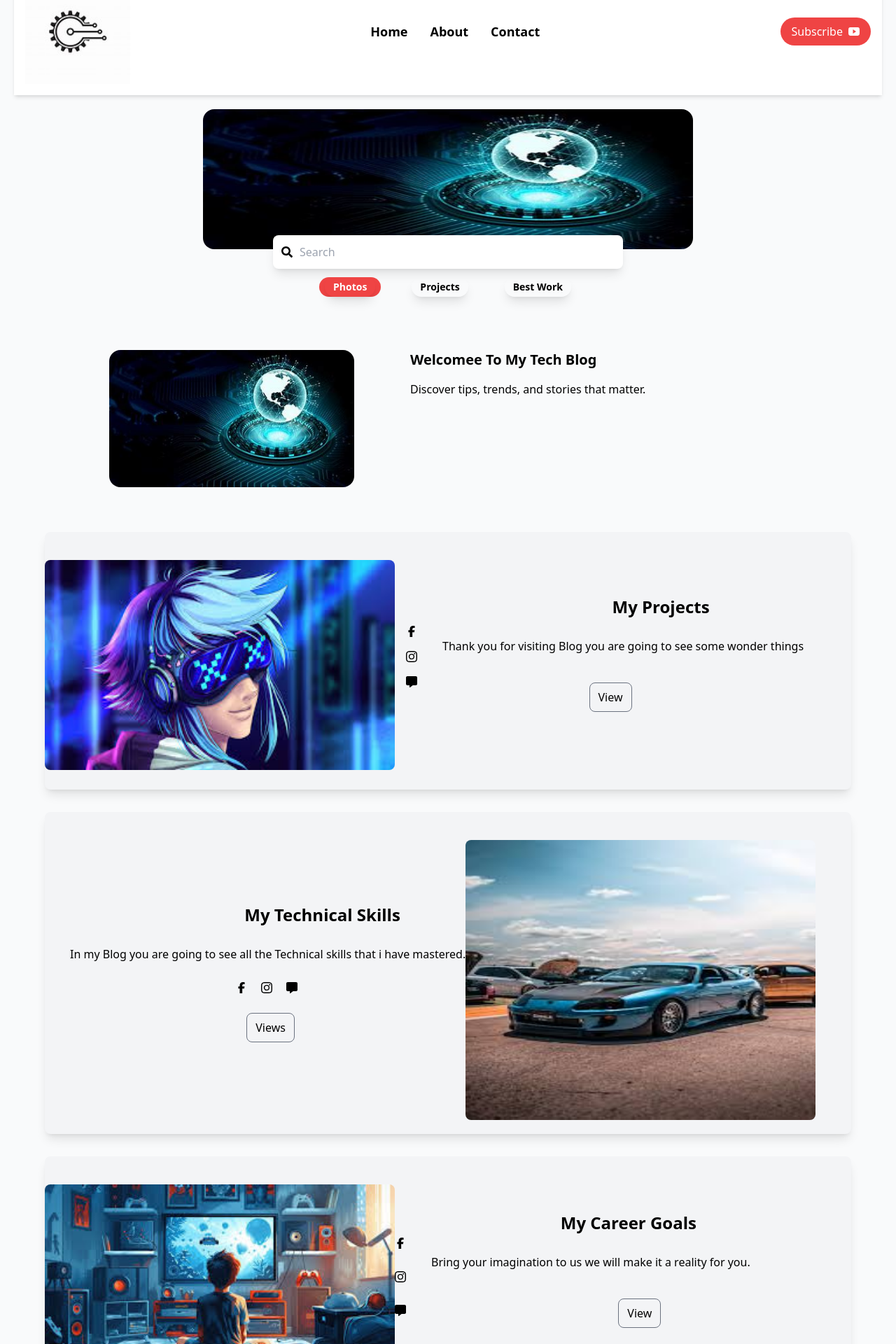
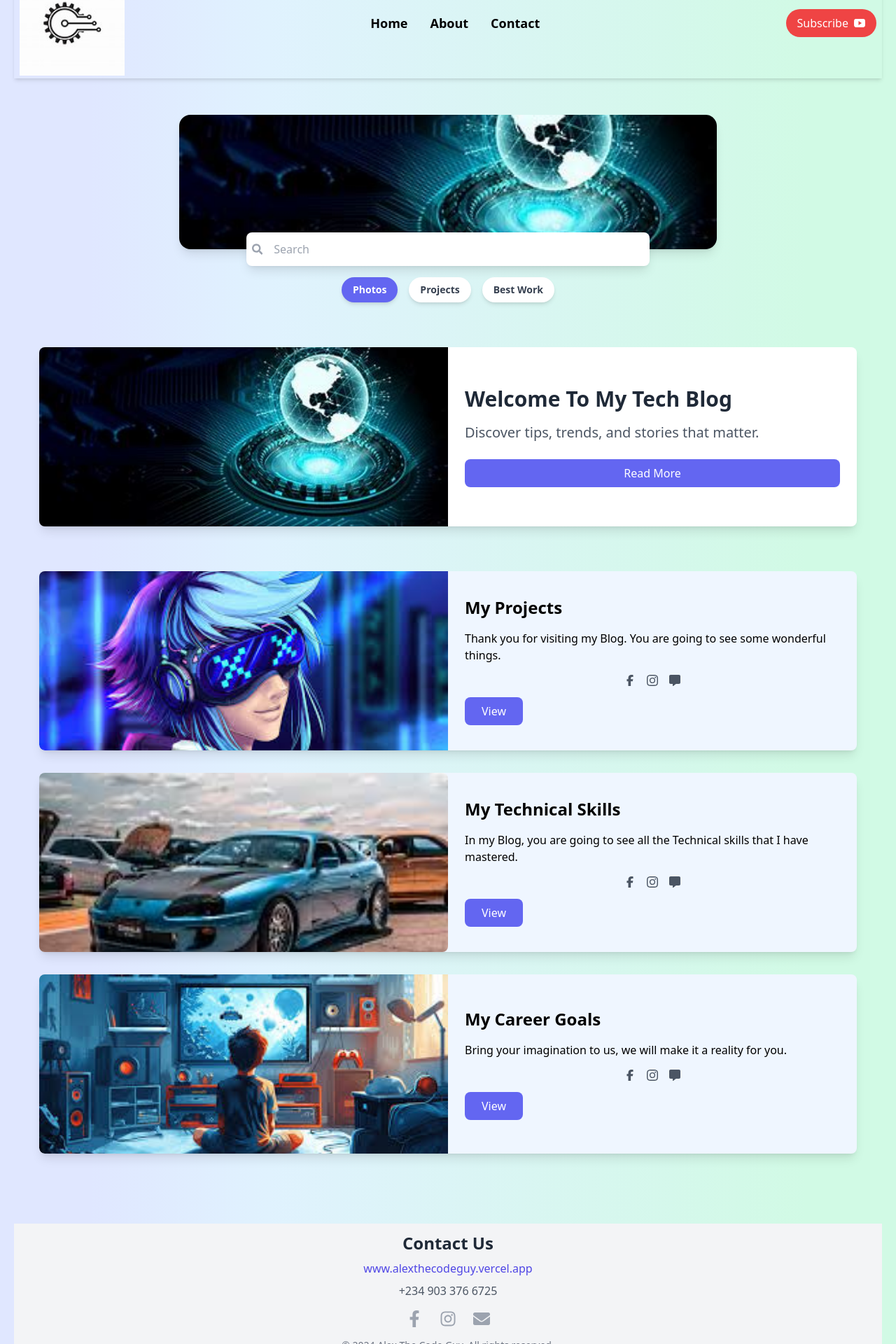
Before and after one commit to Oluwatobi97/My-Blog, a React (Vite) app in the folder my-blog/: page / in a window 1280 px wide. Shown: the part 66-1986 px from the top of the page at 70% size. Built offline with nearby package versions, Linux system fonts and the light colour scheme.

Commit message:
update to the colour and the padding and also to the card and also to  the button

```diff
--- a/my-blog/src/App.jsx
+++ b/my-blog/src/App.jsx
@@ -10,7 +10,7 @@ import About from "./Page/About";
 function App() {
   return (
     <>
-      <div className="p-[7px] md:p-[20px] bg-gray-50">
+      <div className="p-[7px] md:p-[20px] bg-gradient-to-r from-indigo-100 from-10% via-sky-100 via-30% to-emerald-100 to-90%">
         {/*Header */}
         <Header />
         <Routes>
--- a/my-blog/src/Component/Blogs.jsx
+++ b/my-blog/src/Component/Blogs.jsx
@@ -9,84 +9,80 @@ import { useNavigate } from "react-router-dom";
 
 function Blogs() {
   const navigate = useNavigate();
-  const handClick = () => {
-    navigate("/blog-detail");
-  };
+
   return (
-    <div className=" bg-gray-50 ">
-      <div className=" items-center mt-16 px-6   ">
-        <div
-          className="md:flex items-center  bg-gray-100 rounded-lg shadow-lg overflow-hidden"
-          id="1"
-        >
+    <div className="container mx-auto px-4 py-8">
+      <div className="space-y-8">
+        <div className="md:flex items-center bg-blue-50 rounded-lg shadow-lg overflow-hidden">
           <img
             src={Photo4}
-            className="mt-10 w-[500px] md:h-[300px]  mb-7 rounded-lg"
+            className="w-full md:w-1/2 h-64 object-cover rounded-t-lg md:rounded-l-lg md:rounded-t-none"
+            alt="My Projects"
           />
-          <h2 className="justify-center gap-5 mb-3 flex md:flex-col md:ml-4  cursor-pointer">
-            <FaFacebookF className="" />
-            <BsInstagram className=" cursor-pointer" />
-            <FaMessage />
-          </h2>
-          <div className="text-center md:justify-center">
-            <h1 className="md:ml-36 mb-7 font-bold text-2xl">My Projects</h1>
-            <h3 className=" ml-9">
-              Thank you for visiting Blog you are going to see some wonder
-              things
-            </h3>
+          <div className="p-6 md:w-1/2">
+            <h1 className="text-2xl font-bold mb-4">My Projects</h1>
+            <p className="mb-4">
+              Thank you for visiting my Blog. You are going to see some
+              wonderful things.
+            </p>
+            <div className="flex justify-center space-x-4 mb-4">
+              <FaFacebookF className="text-gray-600 hover:text-indigo-500 cursor-pointer" />
+              <BsInstagram className="text-gray-600 hover:text-indigo-500 cursor-pointer" />
+              <FaMessage className="text-gray-600 hover:text-indigo-500 cursor-pointer" />
+            </div>
             <button
-              className="mb-5 mt-10  hover:scale-110 border-[1px] border-gray-500 hover:bg-red-500 transition-all duration-100 ease-in-out rounded-lg p-2 px-3 pb-2"
+              className="w-full md:w-auto px-6 py-2 bg-indigo-500 text-white rounded-lg hover:bg-indigo-600 transition-all duration-300 ease-in-out"
               onClick={() => navigate("blog-detail/")}
             >
               View
             </button>
           </div>
         </div>
-        <div className="md:flex items-center mx-auto  bg-gray-100 rounded-lg shadow-lg overflow-hidden mt-8">
-          <div className="text-center md:justify-center">
-            <h1 className="md:ml-48 mb-7 font-bold text-2xl">
-              My Technical Skills
-            </h1>
-            <h2 className="md:ml-9">
-              In my Blog you are going to see all the Technical skills that i
+
+        <div className="md:flex items-center bg-blue-50 rounded-lg shadow-lg overflow-hidden">
+          <div className="p-6 md:w-1/2 md:order-2">
+            <h1 className="text-2xl font-bold mb-4">My Technical Skills</h1>
+            <p className="mb-4">
+              In my Blog, you are going to see all the Technical skills that I
               have mastered.
-            </h2>
-            <h2 className="cursor-pointer mt-4 justify-center gap-5 md:ml-8 items-center  flex">
-              <FaFacebookF className="" />
-              <BsInstagram className="mt-3 mb-3 cursor-pointer" />
-              <FaMessage />
-            </h2>
+            </p>
+            <div className="flex justify-center space-x-4 mb-4">
+              <FaFacebookF className="text-gray-600 hover:text-indigo-500 cursor-pointer" />
+              <BsInstagram className="text-gray-600 hover:text-indigo-500 cursor-pointer" />
+              <FaMessage className="text-gray-600 hover:text-indigo-500 cursor-pointer" />
+            </div>
             <button
-              className="mt-4 md:ml-11 hover:scale-110 border-[1px] border-gray-500 hover:bg-red-500 transition-all duration-100 ease-in-out rounded-lg p-2 px-3 pb-2"
+              className="w-full md:w-auto px-6 py-2 bg-indigo-500 text-white rounded-lg hover:bg-indigo-600 transition-all duration-300 ease-in-out"
               onClick={() => navigate("TechnicalSkills/")}
             >
-              Views
+              View
             </button>
           </div>
           <img
             src={Photo2}
-            className="mt-10 mb-5 w-[500px] h-[300px] md:h-[400px] rounded-lg"
+            className="w-full md:w-1/2 h-64 object-cover rounded-b-lg md:rounded-r-lg md:rounded-b-none md:order-1"
+            alt="Technical Skills"
           />
         </div>
-        <div></div>
-        <div className="md:flex items-center mx-auto  bg-gray-100 rounded-lg shadow-lg overflow-hidden mt-8">
-          <img src={Photo5} className="mt-10 w-[500px]  mb-6 rounded-lg" />
-          <h2 className="cursor-pointer flex md:flex-col items-center justify-center gap-5">
-            <FaFacebookF className="" />
-            <BsInstagram className="mt-3 mb-3 cursor-pointer" />
-            <FaMessage />
-          </h2>
-          <div className="text-center md:justify-center">
-            <h1 className="md:ml-36 mb-7 font-bold text-2xl">
-              My Career Goals{" "}
-            </h1>
-            <h3 className=" md:ml-9">
-              Bring your imagination to us we will make it a reality for you.
-            </h3>
+
+        <div className="md:flex items-center bg-blue-50 rounded-lg shadow-lg overflow-hidden">
+          <img
+            src={Photo5}
+            className="w-full md:w-1/2 h-64 object-cover rounded-t-lg md:rounded-l-lg md:rounded-t-none"
+            alt="Career Goals"
+          />
+          <div className="p-6 md:w-1/2">
+            <h1 className="text-2xl font-bold mb-4">My Career Goals</h1>
+            <p className="mb-4">
+              Bring your imagination to us, we will make it a reality for you.
+            </p>
+            <div className="flex justify-center space-x-4 mb-4">
+              <FaFacebookF className="text-gray-600 hover:text-indigo-500 cursor-pointer" />
+              <BsInstagram className="text-gray-600 hover:text-indigo-500 cursor-pointer" />
+              <FaMessage className="text-gray-600 hover:text-indigo-500 cursor-pointer" />
+            </div>
             <button
-              className="md:ml-44 mb-5 mt-10  hover:scale-110 border-[1px] border-gray-500 hover:bg-red-500 transition-all duration-100 ease-in-out rounded-lg p-2 px-3 pb-2
-
-            "
+              className="w-full md:w-auto px-6 py-2 bg-indigo-500 text-white rounded-lg hover:bg-indigo-600 transition-all duration-300 ease-in-out"
               onClick={() => navigate("CareerGoals/")}
             >
               View
--- a/my-blog/src/Component/Footer.jsx
+++ b/my-blog/src/Component/Footer.jsx
@@ -1,23 +1,45 @@
 import React from "react";
-
-import { FaFacebookF } from "react-icons/fa6";
-import { BsInstagram } from "react-icons/bs";
-import { FaMessage } from "react-icons/fa6";
+import { FaFacebookF, FaInstagram, FaEnvelope } from "react-icons/fa";
 
 function Footer() {
   return (
-    <div className="bg-gray-100 py-3 px-1 mt-5">
-      <div className="  text-center ">
-        <h2 className=" font-bold ml-6">Contact Us</h2>
-        <h2 className="cursor-pointer">www.alexthecodeguy.vercel.app</h2>
-        <h2>+234 903 376 6725</h2>
+    <footer className="bg-gray-100 py-3 mt-12">
+      <div className="container mx-auto px-4">
+        <div className="text-center mb-4">
+          <h2 className="text-2xl font-bold text-gray-800 mb-2">Contact Us</h2>
+          <a
+            href="https://alexthecodeguy.vercel.app"
+            target="_blank"
+            rel="noopener noreferrer"
+            className="text-indigo-600 hover:text-indigo-800 transition-colors duration-300"
+          >
+            www.alexthecodeguy.vercel.app
+          </a>
+          <p className="text-gray-600 mt-2">+234 903 376 6725</p>
+        </div>
+        <div className="flex justify-center space-x-6">
+          <SocialIcon Icon={FaFacebookF} href="https://facebook.com" />
+          <SocialIcon Icon={FaInstagram} href="https://instagram.com" />
+          <SocialIcon Icon={FaEnvelope} href="mailto:contact@example.com" />
+        </div>
+        <div className="text-center mt-4 text-sm text-gray-500">
+          © {new Date().getFullYear()} Alex The Code Guy. All rights reserved.
+        </div>
       </div>
-      <div className="flex items-center justify-center gap-16 text-2xl cursor-pointer mt-5 ">
-        <FaFacebookF className="hover:scale-110 hover:border-[1px] transition-all duration-100 ease-in-out mb-3" />
-        <BsInstagram className="hover:scale-110 hover:border-[1px] transition-all duration-100 ease-in-out mb-3" />
-        <FaMessage className="hover:scale-110 hover:border-[1px] transition-all duration-100 ease-in-out mb-3" />
-      </div>
-    </div>
+    </footer>
+  );
+}
+
+function SocialIcon({ Icon, href }) {
+  return (
+    <a
+      href={href}
+      target="_blank"
+      rel="noopener noreferrer"
+      className="text-gray-400 hover:text-indigo-500 transition-colors duration-300"
+    >
+      <Icon className="text-2xl" />
+    </a>
   );
 }
 
--- a/my-blog/src/Component/Header.jsx
+++ b/my-blog/src/Component/Header.jsx
@@ -19,7 +19,7 @@ function Header() {
   }, []);
 
   return (
-    <div className="flex justify-between items-center p-4 bg-white shadow-md relative">
+    <div className="flex justify-between items-center p-1 px-2  shadow-md relative">
       <img
         src={Logo}
         alt="Logo"
--- a/my-blog/src/Component/IntroPost.jsx
+++ b/my-blog/src/Component/IntroPost.jsx
@@ -4,26 +4,40 @@ import { useNavigate } from "react-router-dom";
 
 function IntroPost() {
   const navigate = useNavigate();
+
   return (
+    <div className="container mx-auto px-4 py-8">
       <div
-      className="md:flex  gap-3 px-5 md: mt-10 md:ml-24"
-      onClick={() => navigate("blog-detail/" + post.id)}
+        className="bg-white shadow-lg rounded-lg overflow-hidden cursor-pointer transition-transform duration-300 hover:scale-105"
+        onClick={() => navigate("blog-detail/")}
       >
+        <div className="md:flex">
+          <div className="md:w-1/2">
             <img
               src={Banner}
-        className="mt-9 rounded-2xl w-[350px]  items-center md:mr-14"
+              alt="Tech Blog Banner"
+              className="w-full h-64 object-cover"
             />
-      <div className="flex-col mt-9 ">
-        <h1 className="whitespace-pre-line md: ml-3 text-xl font-bold">
-          Welcomee To My Tech Blog
+          </div>
+          <div className="md:w-1/2 p-6 flex flex-col justify-center">
+            <h1 className="text-3xl font-bold mb-4 text-gray-800">
+              Welcome To My Tech Blog
             </h1>
-        <h3 className="ml-3 mt-4">
+            <h3 className="text-xl text-gray-600">
               Discover tips, trends, and stories that matter.
             </h3>
+            <button
+              className="mt-6 px-6 py-2 bg-indigo-500 text-white rounded-lg hover:bg-indigo-600 transition-colors duration-300 ease-in-out"
+              onClick={(e) => {
+                e.stopPropagation();
+                navigate("blog-detail/");
+              }}
+            >
+              Read More
+            </button>
           </div>
-      {/* <div className="">
-        <img src={Banner} className="w-[80px] rounded-full " />
-      </div> */}
+        </div>
+      </div>
     </div>
   );
 }
--- a/my-blog/src/Component/Search.jsx
+++ b/my-blog/src/Component/Search.jsx
@@ -6,46 +6,56 @@ function Search() {
   const tags = [
     {
       id: 1,
-      desciption: " Photos",
+      description: "Photos",
     },
     {
       id: 2,
-      desciption: " Projects",
+      description: "Projects",
     },
     {
       id: 3,
-      desciption: "Best Work",
+      description: "Best Work",
     },
   ];
   const [activeIndex, setActiveIndex] = useState(0);
+
   return (
-    <div className="flex justify-center flex-col bg-gray-50 items-center">
+    <div className="container mx-auto px-4 py-8">
+      <div className="flex flex-col items-center">
+        <div className="relative w-full max-w-3xl">
           <img
             src={Banner}
-        className="rounded-2xl w-[350px] md:w-[700px] h-[200px]  items-center"
+            alt="Banner"
+            className="w-full h-48 object-cover rounded-2xl shadow-lg"
           />
-      <div className="bg-white shadow-lg w-[300px] md:w-[500px] p-3 rounded-lg mt-[-20px]  flex items-center">
-        <FaSearch />
-
+          <div className="absolute bottom-0 left-1/2 transform -translate-x-1/2 translate-y-1/2 bg-white shadow-lg w-4/5 max-w-xl p-2 rounded-lg flex items-center">
+            <FaSearch className="text-gray-400 mr-2" />
             <input
               type="text"
               placeholder="Search"
-          className="outline-none px-[10px] "
+              className="w-full outline-none px-2 py-1"
             />
           </div>
-      <div className="flex gap-2 md:gap-9  mt-3 cursor-pointer justify-center ">
+        </div>
+        <div className="flex flex-wrap justify-center gap-4 mt-10">
           {tags.map((item, index) => (
-          <ul
+            <button
+              key={item.id}
               onClick={() => setActiveIndex(index)}
-            className={`${
-              index == activeIndex ? "bg-red-500 text-white" : null
-            }   rounded-2xl md:rounded-full md:px-2 cursor-pointer hover:scale-110 hover:border-[1px] border-red-500 transition-all duration-100 ease-in-out`}
+              className={`
+                px-4 py-2 rounded-full text-sm font-semibold transition-all duration-300 ease-in-out
+                ${
+                  index === activeIndex
+                    ? "bg-indigo-500 text-white"
+                    : "bg-white text-gray-700 hover:bg-gray-100"
+                }
+                shadow-md hover:shadow-lg
+              `}
             >
-            <li className="text-sm font-semibold px-3 shadow-lg rounded-2xl py-1  ">
-              {item.desciption}
-            </li>
-          </ul>
+              {item.description}
+            </button>
           ))}
+        </div>
       </div>
     </div>
   );
--- a/my-blog/src/Page/About.jsx
+++ b/my-blog/src/Page/About.jsx
@@ -2,10 +2,10 @@ import React from "react";
 
 function About() {
   return (
-    <div className="p-3 items-center justify-center text-center ">
+    <div className="p-3 items-center justify-center text-center  border bg-gray-100 pt-3 mt-5 rounded-lg">
       <h1 className="font-bold text-xl mb-4">About Us</h1>
       <p className="text-gray-800">
-        ’m Tobi Siyanbola, a Lagos-based web developer with 3 years of
+        I’m Tobi Siyanbola, a Lagos-based web developer with 3 years of
         experience specializing in building responsive, engaging web
         applications. With a solid foundation in HTML, CSS, JavaScript, React,
         Tailwind CSS, and WordPress, I focus on crafting seamless user
--- a/my-blog/src/Page/BlogDetail.jsx
+++ b/my-blog/src/Page/BlogDetail.jsx
@@ -3,7 +3,7 @@ import Photo5 from "../assets/images/Photo5.jpeg";
 
 function BlogDetail() {
   return (
-    <div className="p-3 items-center justify-center text-center">
+    <div className="p-3 items-center justify-center text-center border bg-gray-100 mt-7 rounded-lg">
       <h1 className="font-bold text-xl">
         Welcome To My Journey as a Web Developer
       </h1>
@@ -17,7 +17,7 @@ function BlogDetail() {
 
       <img src={Photo5} className=" ml-5 md:ml-48" />
 
-      <h1 className="font-bold mt-4 text-xl">I Build A Strong Fundation</h1>
+      <h1 className="font-bold mt-4 text-xl">I Build A Strong Function</h1>
       <h2 className="mt-3  text-gray-800 md:text-xl md:p-3">
         After earning my Bachelor’s degree in Computer Science from ESGT
         University in the Republic of Benin in October 2022, I launched my
--- a/my-blog/src/Page/Home.jsx
+++ b/my-blog/src/Page/Home.jsx
@@ -5,7 +5,7 @@ import Blogs from "../Component/Blogs";
 
 function Home() {
   return (
-    <div className="bg-gray-50 p-[7px] md:p-[20px]">
+    <div className=" p-[7px] md:p-[20px]">
       {/*Search */}
       <Search />
       {/*IntroPost*/}
```
Lines whose indentation alone changed are shown as unchanged.
